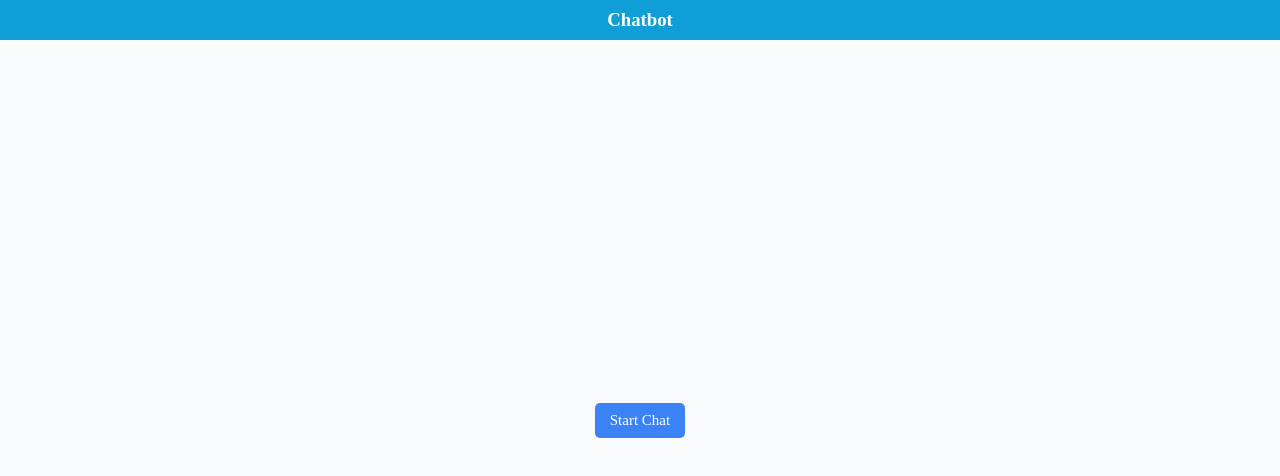
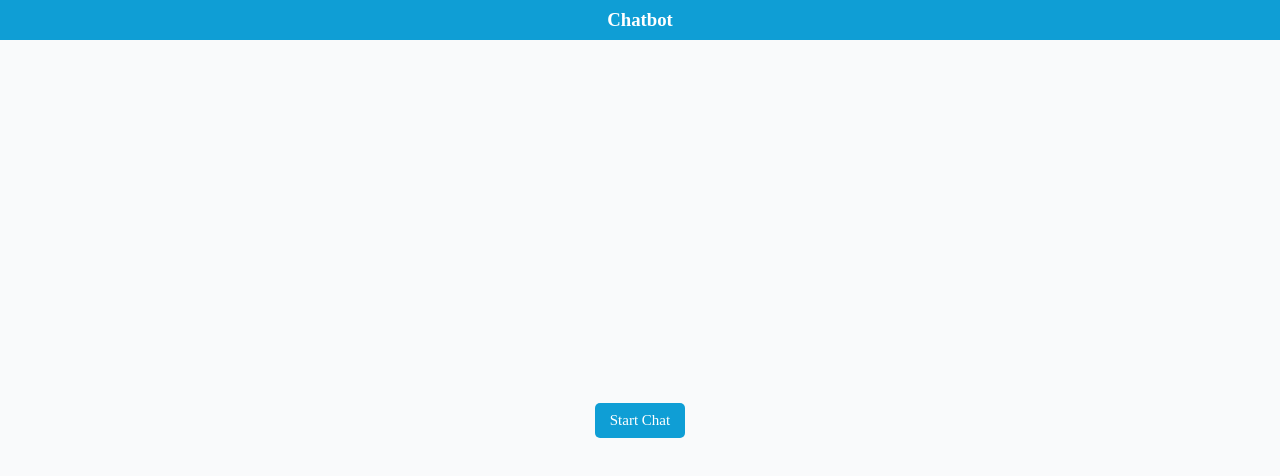
Before and after one commit to Safdari10/AI-InsuranceRecommender, a React (Vite) app in the folder frontend/: page / in a window 1280 px wide. Shown: the top 476 px of the page. Built offline with nearby package versions, Linux system fonts and the light colour scheme.

Commit message:
changed start button color

```diff
--- a/frontend/src/pages/Chatbox.tsx
+++ b/frontend/src/pages/Chatbox.tsx
@@ -54,7 +54,7 @@ const ChatBox: React.FC = () => {
           <div className="flex flex-col items-center justify-center flex-1">
             <button
               onClick={handleStart}
-              className="text-2xl px-6 py-3 bg-blue-500 text-white rounded-lg hover:bg-blue-600 focus:outline-none focus:ring-2 focus:ring-blue-500"
+              className="text-2xl px-6 py-3 bg-[#0f9ed5] text-white rounded-lg hover:bg-blue-600 focus:outline-none focus:ring-2 focus:ring-blue-500"
             >
               Start Chat
             </button>
```
